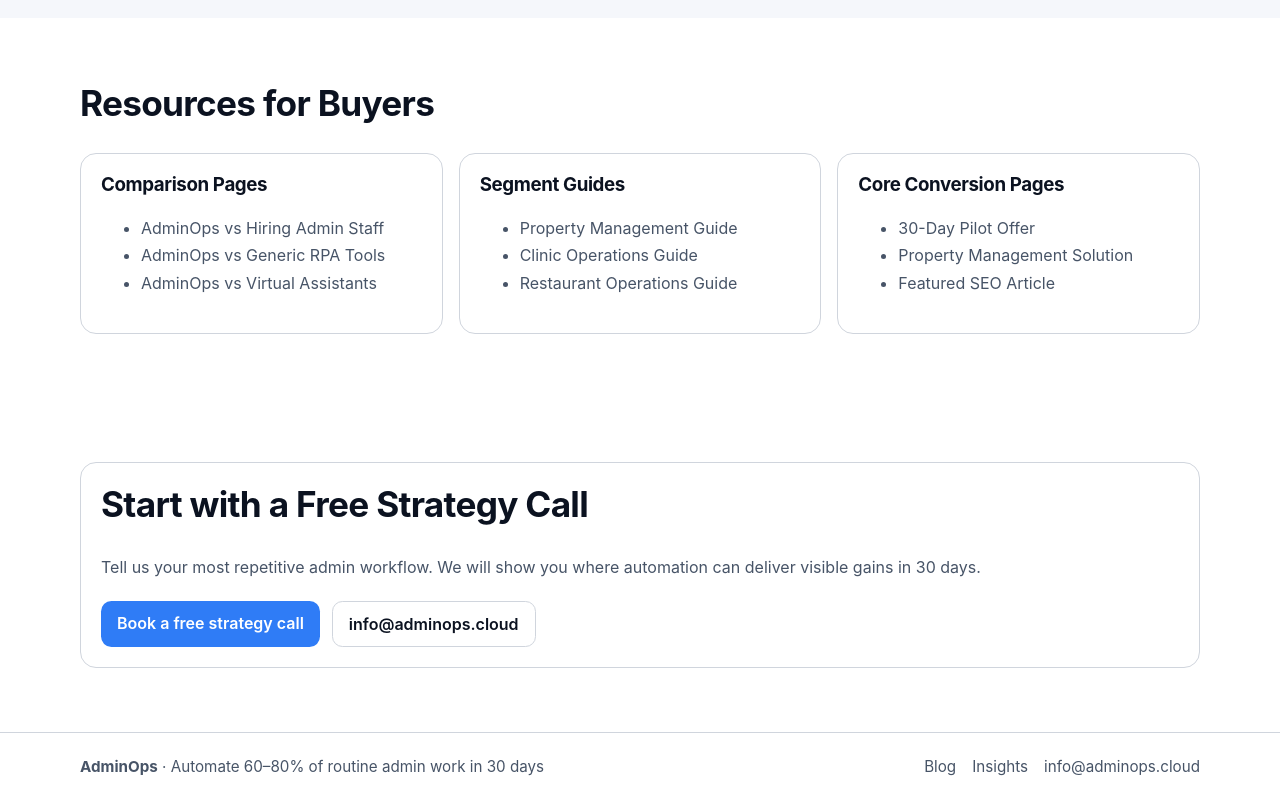
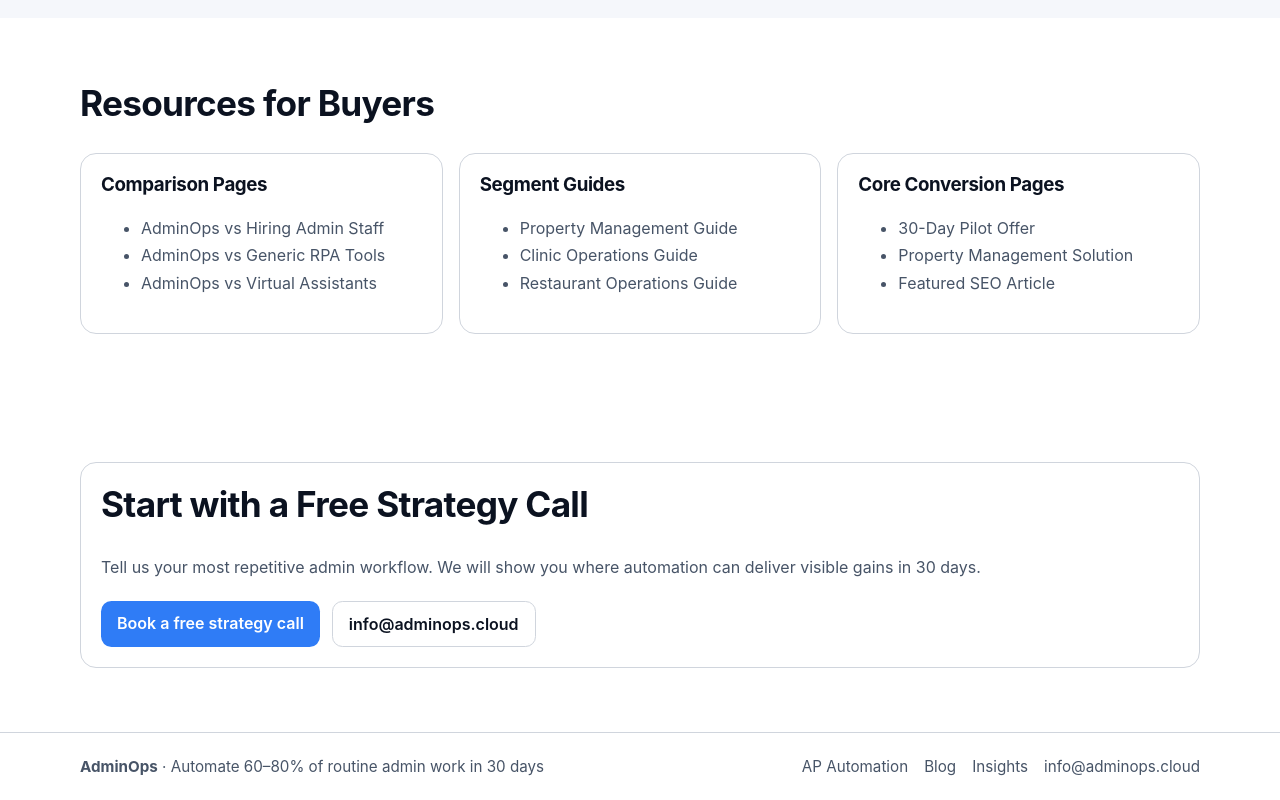
Before and after one commit to siegkamgo/adminops-site, a Next.js app: page / in a window 1280 px wide. Shown: the part 3561-4361 px from the top of the page. Built offline with nearby package versions, Linux system fonts and the light colour scheme; no server answers.

Commit message:
Add AP automation link to footer

```diff
--- a/app/layout.js
+++ b/app/layout.js
@@ -111,6 +111,7 @@
           <div className="container footer-links">
             <div><strong>AdminOps</strong> · Automate 60–80% of routine admin work in 30 days</div>
             <div className="footer-nav">
+              <a href="/accounts-payable-automation">AP Automation</a>
               <a href="/blog/property-management-computer-use-agents">Blog</a>
               <a href="/insights">Insights</a>
               <a href="mailto:info@adminops.cloud">info@adminops.cloud</a>
```
